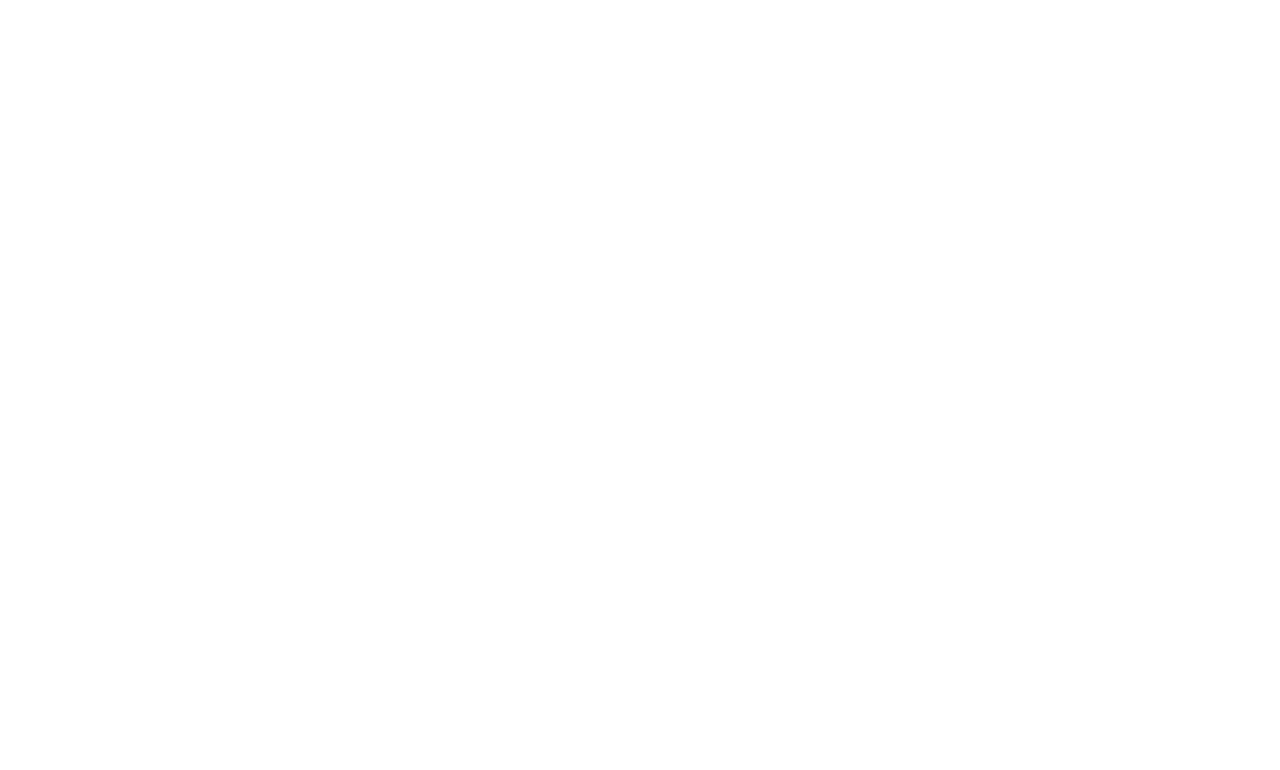
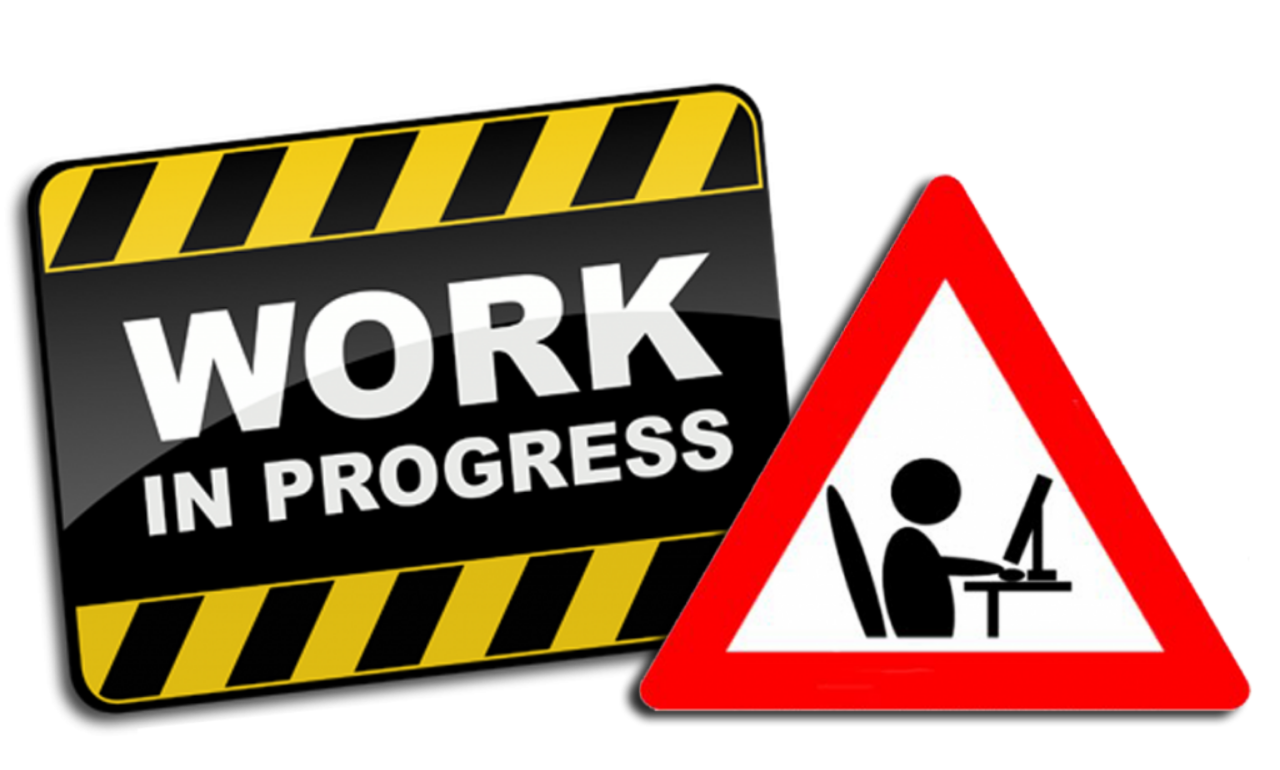
Before and after one commit to DaveCode87/gym-app, a Next.js app: page / in a window 1280 px wide. Shown: the top 770 px of the page. Built offline with nearby package versions, Linux system fonts and the light colour scheme.

Commit message:
(feat work in progress)

```diff
--- a/app/(root)/page.tsx
+++ b/app/(root)/page.tsx
@@ -2,8 +2,13 @@
 
 const SetupPage = () => {
   return (
-    <div className="p-4">
-      <UserButton afterSignOutUrl="/"/>
+    <div className="h-screen relative bg-contain bg-center bg-no-repeat" style={{ backgroundImage: `url('/media/work-in-progress-2.png')` }}>
+      <div className="absolute top-4 right-4">
+        <UserButton afterSignOutUrl="/" />
+      </div>
+      <div className="flex items-center h-full mx-auto p-4">
+        {/* Contenuto aggiuntivo al centro */}
+      </div>
     </div>
   );
 };
```
Also changed, not shown: public/media/work-in-progress-2.png (added).
